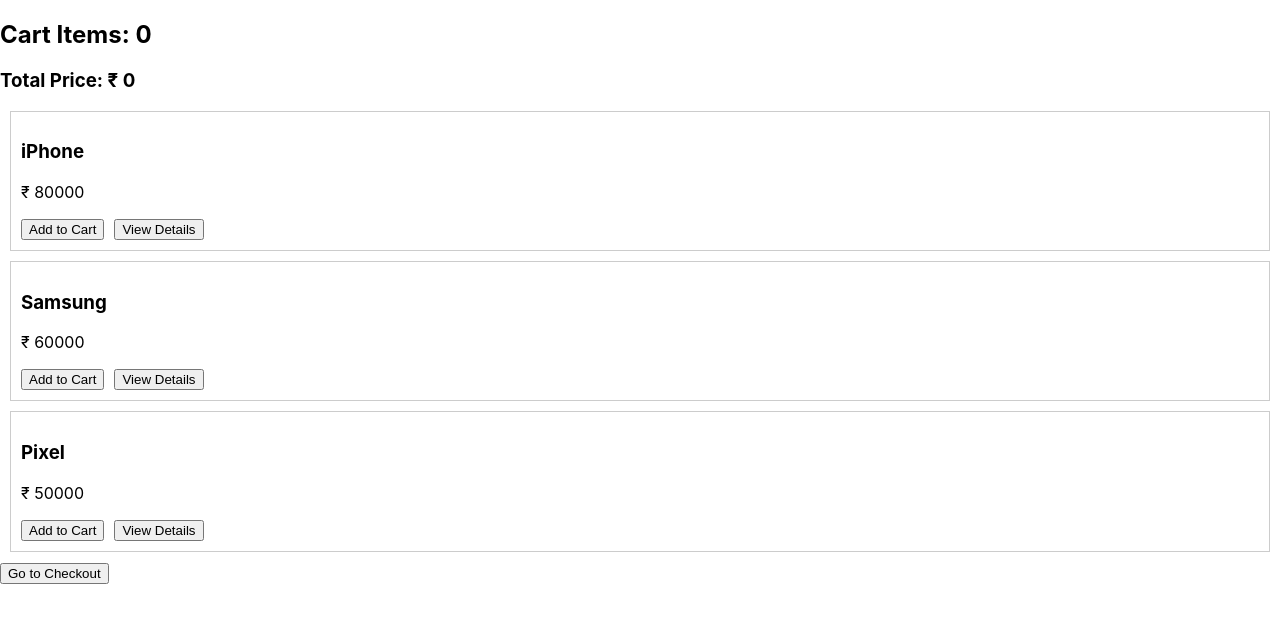
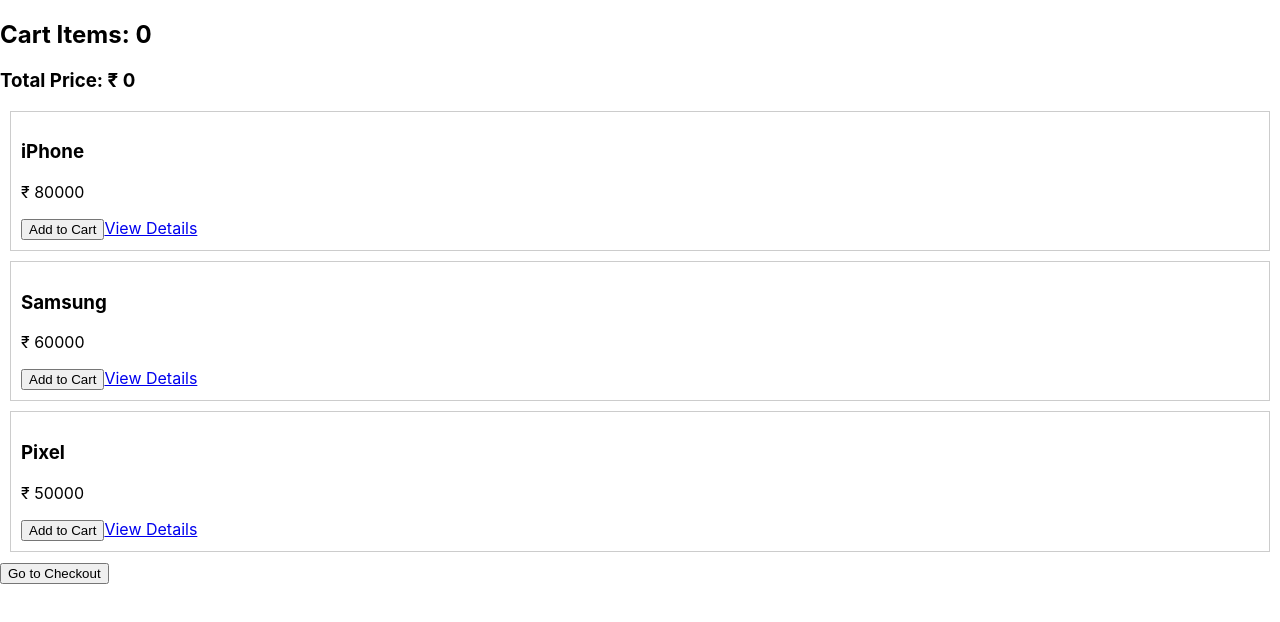
Before and after one commit to vishnuttxminds/react-start-app, a React (Create React App) app: page / in a window 1280 px wide. Shown: the top 622 px of the page. Built offline with nearby package versions, Linux system fonts and the light colour scheme.

Commit message:
Link tag example-

```diff
--- a/src/App.js
+++ b/src/App.js
@@ -25,7 +25,7 @@
 import Counter from "./screens/Reducer/Counter";
 
 import Cart from "./screens/eCart/Cart";
-import { Route, Routes } from "react-router-dom";
+import { Route, Routes, Link } from "react-router-dom";
 import NoMatch from "./screens/NoMatch";
 import ProductDetails from "./screens/ProductDetails";
 
--- a/src/screens/ECom/Product.js
+++ b/src/screens/ECom/Product.js
@@ -1,19 +1,20 @@
 import React from "react";
+import { Link } from "react-router-dom";
 
-const Product = ({ product, addToCart, onView }) => {
+const Product = ({ product, addToCart }) => {
   console.log(" Product rendered:", product.name);
 
   return (
     <div style={{ border: "1px solid #ccc", padding: "10px", margin: "10px" }}>
       <h3>{product.name}</h3>
       <p>₹ {product.price}</p>
-      <button onClick={() => addToCart(product)}>
-        Add to Cart
-      </button>
+      <button onClick={() => addToCart(product)}>Add to Cart</button>
 
-       <button onClick={onView} style={{ marginLeft: 10 }}>
+      {/* <button onClick={onView} style={{ marginLeft: 10 }}>
         View Details
-      </button>
+      </button> */}
+
+      <Link to={`/products/${product.slug}`}>View Details</Link>
     </div>
   );
 };
--- a/src/screens/ECom/ProductListWithCallback.js
+++ b/src/screens/ECom/ProductListWithCallback.js
@@ -39,8 +39,6 @@
         <Product
           key={product.id}
           product={product}
-          addToCart={addToCart}
-          onView={() => goToItem(product.slug)}
         />
       ))}
 
```
